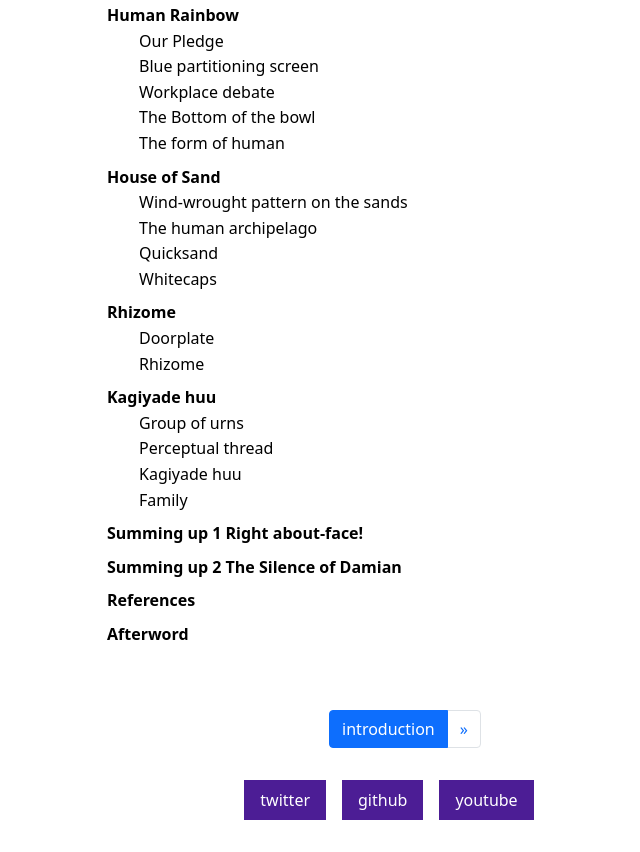
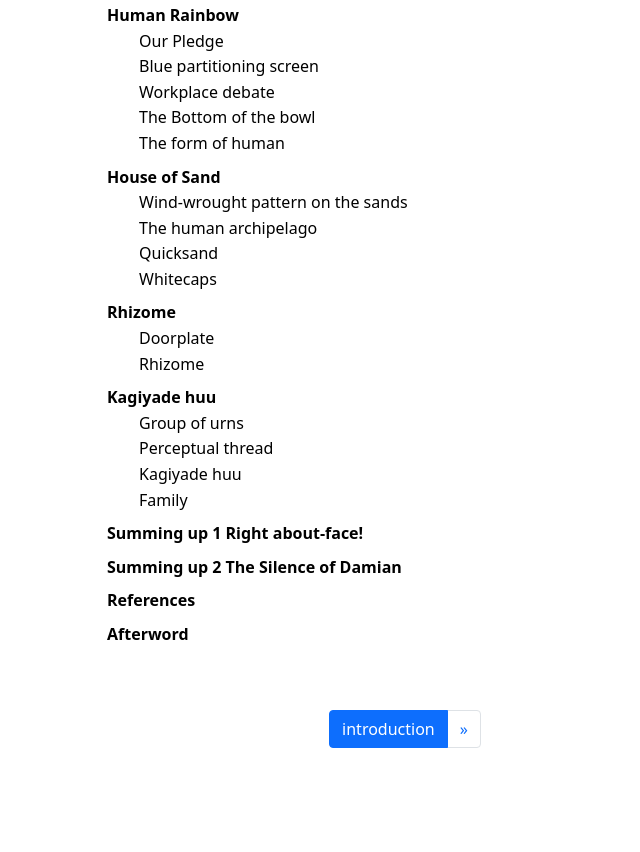
Before and after one commit to isagoya/astro-hananiawan-m2, an Astro site: page / in a window 1280 px wide. Shown: the part 4846-5698 px from the top of the page, without its empty margins (251-891 px from the left). After the commit the page ends 5610 px from the top, so only its background shows below. Built offline with nearby package versions, Linux system fonts and the light colour scheme; Astro itself is replaced by a stand-in of ours.

Commit message:
フッターの変更

```diff
--- a/src/components/Footer.astro
+++ b/src/components/Footer.astro
@@ -39,9 +39,9 @@ import Social from "./Social.astro";
   <!-- <script src="../scripts/offcanvas.js"></script> -->
   <!-- <script src="../scripts/main.js"></script> -->
 
-  <div class="social">
+  <!-- <div class="social">
     <Social platform="twitter" username="astrodotbuild" />
     <Social platform="github" username="withastro" />
     <Social platform="youtube" username="astrodotbuild" />
-  </div>
+  </div> -->
 </footer>
```
